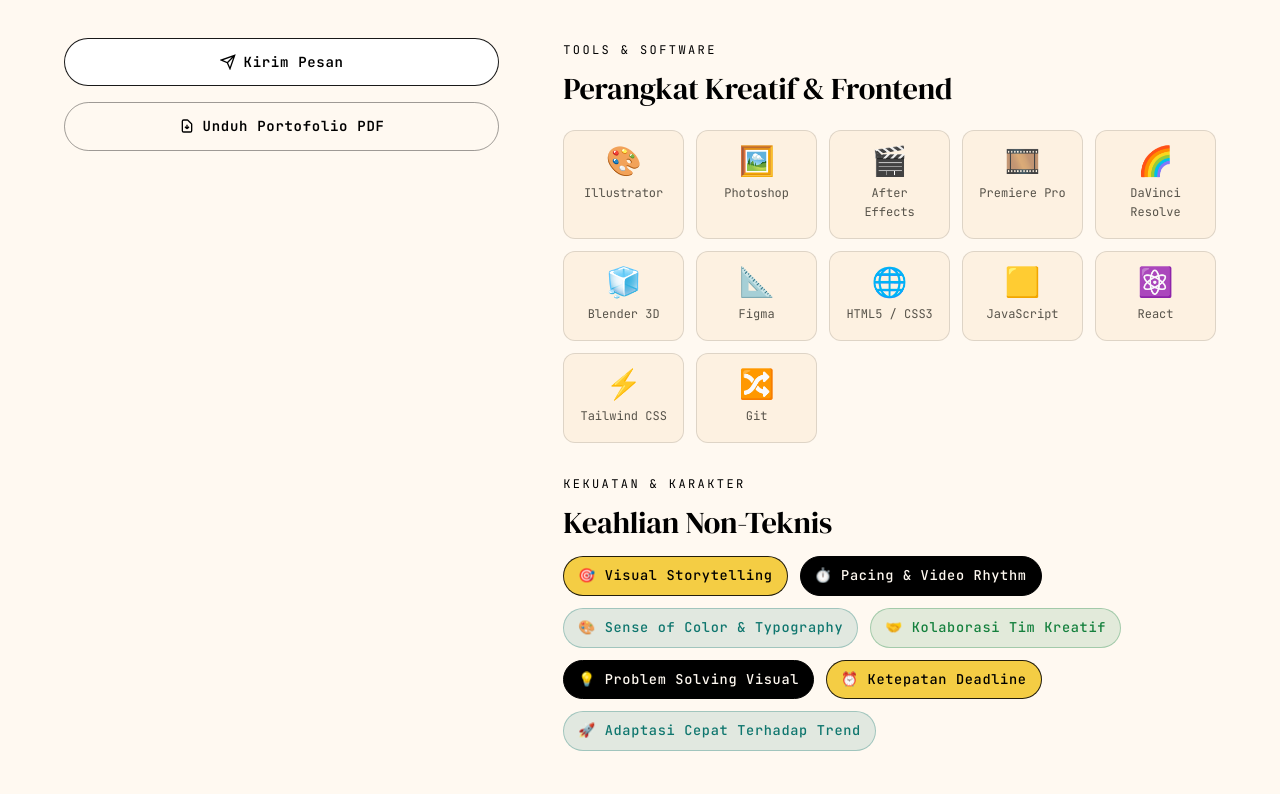
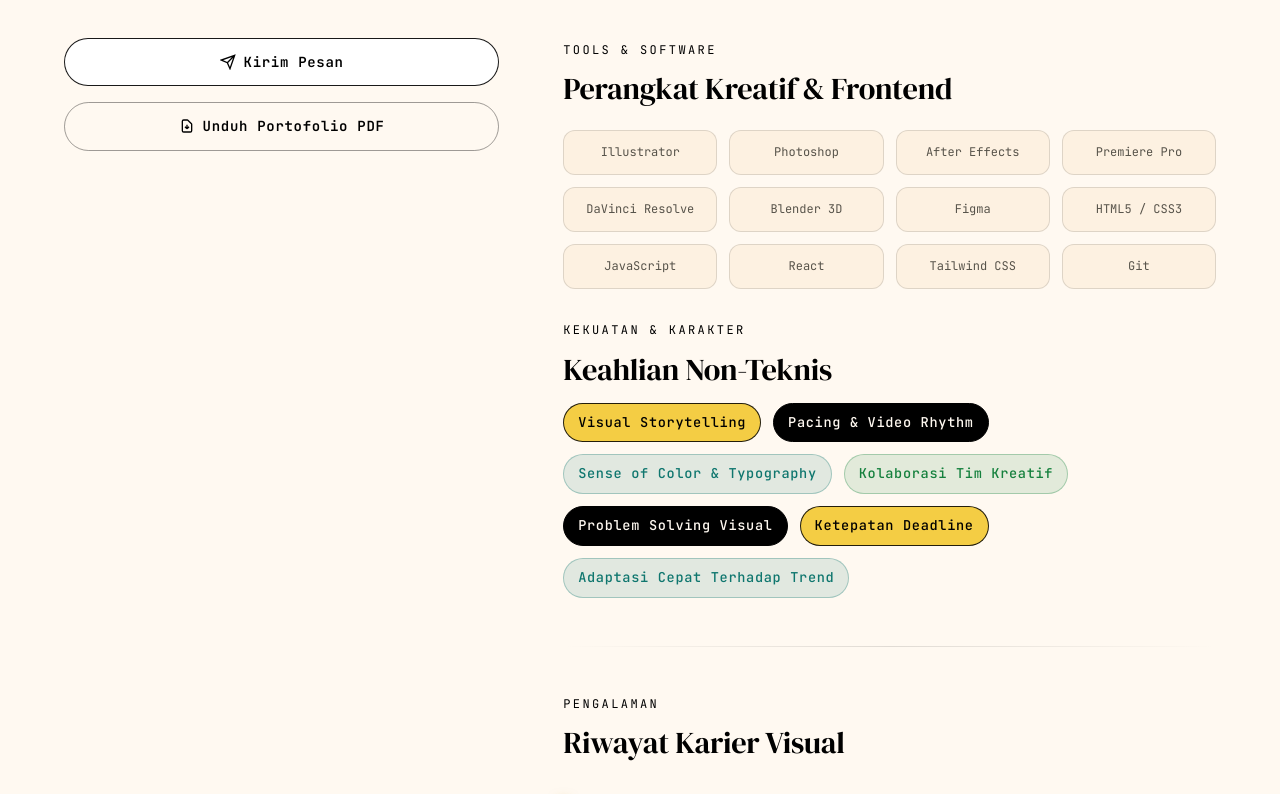
Before and after one commit to DzaKidz/PortfolioV2, a Next.js app: page /about in a window 1280 px wide. Shown: the part 940-1734 px from the top of the page. Built offline with nearby package versions, Linux system fonts and the light colour scheme.

Commit message:
remove unusable icon

```diff
--- a/app/about/page.tsx
+++ b/app/about/page.tsx
@@ -6,20 +6,36 @@ import { useLanguage } from "@/lib/i18n";
 import PageHero from "@/components/PageHero";
 import Parallax from "@/components/Parallax";
 
+// const TOOLS = [
+//   { icon: "🎨", name: "Illustrator" },
+//   { icon: "🖼️", name: "Photoshop" },
+//   { icon: "🎬", name: "After Effects" },
+//   { icon: "🎞️", name: "Premiere Pro" },
+//   { icon: "🌈", name: "DaVinci Resolve" },
+//   { icon: "🧊", name: "Blender 3D" },
+//   { icon: "📐", name: "Figma" },
+//   { icon: "🌐", name: "HTML5 / CSS3" },
+//   { icon: "🟨", name: "JavaScript" },
+//   { icon: "⚛️", name: "React" },
+//   { icon: "⚡", name: "Tailwind CSS" },
+//   { icon: "🔀", name: "Git" },
+// ];
+
 const TOOLS = [
-  { icon: "🎨", name: "Illustrator" },
-  { icon: "🖼️", name: "Photoshop" },
-  { icon: "🎬", name: "After Effects" },
-  { icon: "🎞️", name: "Premiere Pro" },
-  { icon: "🌈", name: "DaVinci Resolve" },
-  { icon: "🧊", name: "Blender 3D" },
-  { icon: "📐", name: "Figma" },
-  { icon: "🌐", name: "HTML5 / CSS3" },
-  { icon: "🟨", name: "JavaScript" },
-  { icon: "⚛️", name: "React" },
-  { icon: "⚡", name: "Tailwind CSS" },
-  { icon: "🔀", name: "Git" },
+  { icon: "", name: "Illustrator" },
+  { icon: "", name: "Photoshop" },
+  { icon: "", name: "After Effects" },
+  { icon: "", name: "Premiere Pro" },
+  { icon: "", name: "DaVinci Resolve" },
+  { icon: "", name: "Blender 3D" },
+  { icon: "", name: "Figma" },
+  { icon: "", name: "HTML5 / CSS3" },
+  { icon: "", name: "JavaScript" },
+  { icon: "", name: "React" },
+  { icon: "", name: "Tailwind CSS" },
+  { icon: "", name: "Git" },
 ];
+
 
 const SOFT_CLS = [
   "badge-accent",
--- a/app/globals.css
+++ b/app/globals.css
@@ -1345,7 +1345,7 @@ body::before {
 /* Skills grid */
 .skills-grid {
   display: grid;
-  grid-template-columns: repeat(auto-fill, minmax(120px, 1fr));
+  grid-template-columns: repeat(auto-fill, minmax(130px, 1fr));
   gap: var(--space-3);
 }
 
@@ -1353,8 +1353,8 @@ body::before {
   display: flex;
   flex-direction: column;
   align-items: center;
-  gap: var(--space-2);
-  padding: var(--space-4);
+  gap: var(--space-0);
+  padding: var(--space-3) var(--space-2);
   background: var(--clr-surface);
   border: 1px solid var(--clr-border);
   border-radius: var(--radius-md);
--- a/lib/i18n.tsx
+++ b/lib/i18n.tsx
@@ -287,13 +287,13 @@ const id: Dict = {
     softLabel: "Kekuatan & Karakter",
     softTitle: "Keahlian Non-Teknis",
     soft: [
-      "🎯 Visual Storytelling",
-      "⏱️ Pacing & Video Rhythm",
-      "🎨 Sense of Color & Typography",
-      "🤝 Kolaborasi Tim Kreatif",
-      "💡 Problem Solving Visual",
-      "⏰ Ketepatan Deadline",
-      "🚀 Adaptasi Cepat Terhadap Trend",
+      " Visual Storytelling",
+      " Pacing & Video Rhythm",
+      " Sense of Color & Typography",
+      " Kolaborasi Tim Kreatif",
+      " Problem Solving Visual",
+      " Ketepatan Deadline",
+      " Adaptasi Cepat Terhadap Trend",
     ],
     expLabel: "Pengalaman",
     expTitle: "Riwayat Karier Visual",
@@ -528,13 +528,13 @@ const en: Dict = {
     softLabel: "Strengths & Character",
     softTitle: "Non-Technical Skills",
     soft: [
-      "🎯 Visual Storytelling",
-      "⏱️ Pacing & Video Rhythm",
-      "🎨 Sense of Color & Typography",
-      "🤝 Creative Team Collaboration",
-      "💡 Visual Problem Solving",
-      "⏰ Deadline Reliability",
-      "🚀 Fast Trend Adaptation",
+      " Visual Storytelling",
+      " Pacing & Video Rhythm",
+      " Sense of Color & Typography",
+      " Creative Team Collaboration",
+      " Visual Problem Solving",
+      " Deadline Reliability",
+      " Fast Trend Adaptation",
     ],
     expLabel: "Experience",
     expTitle: "Visual Career History",
```
